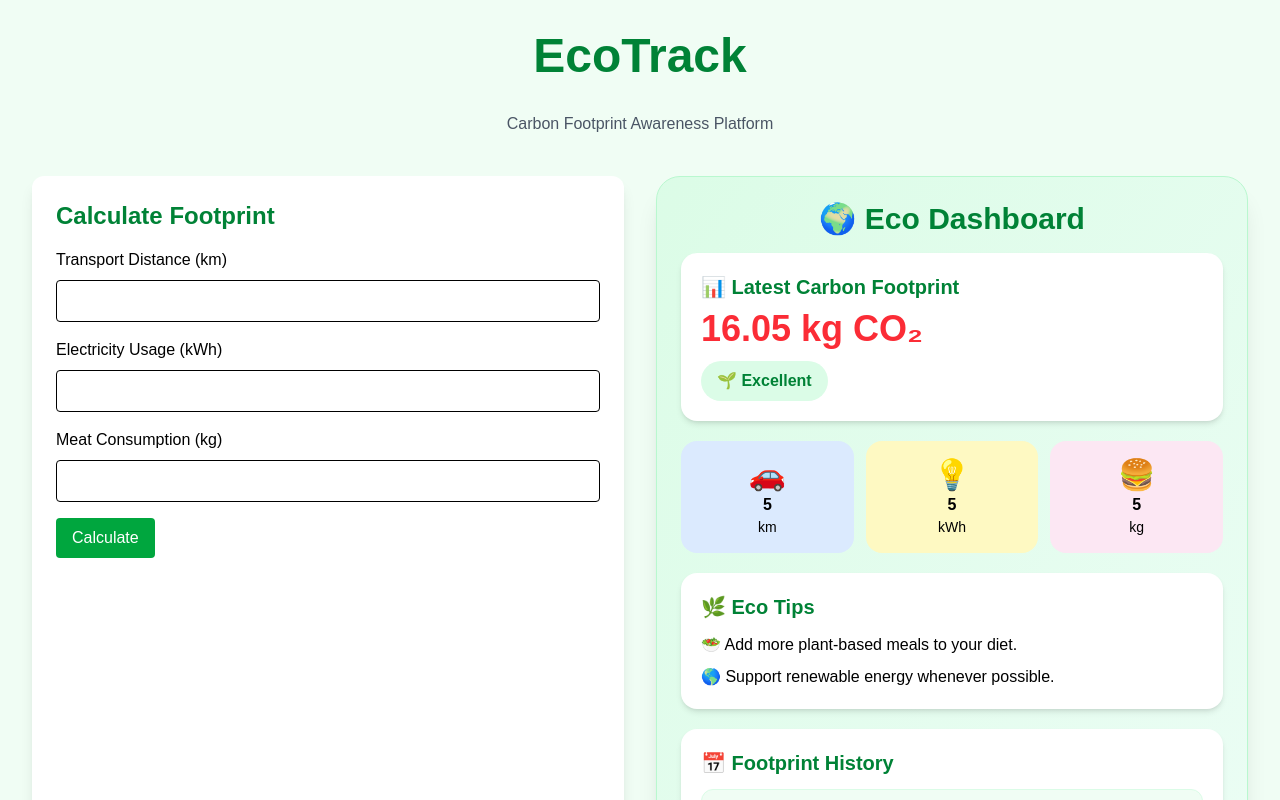
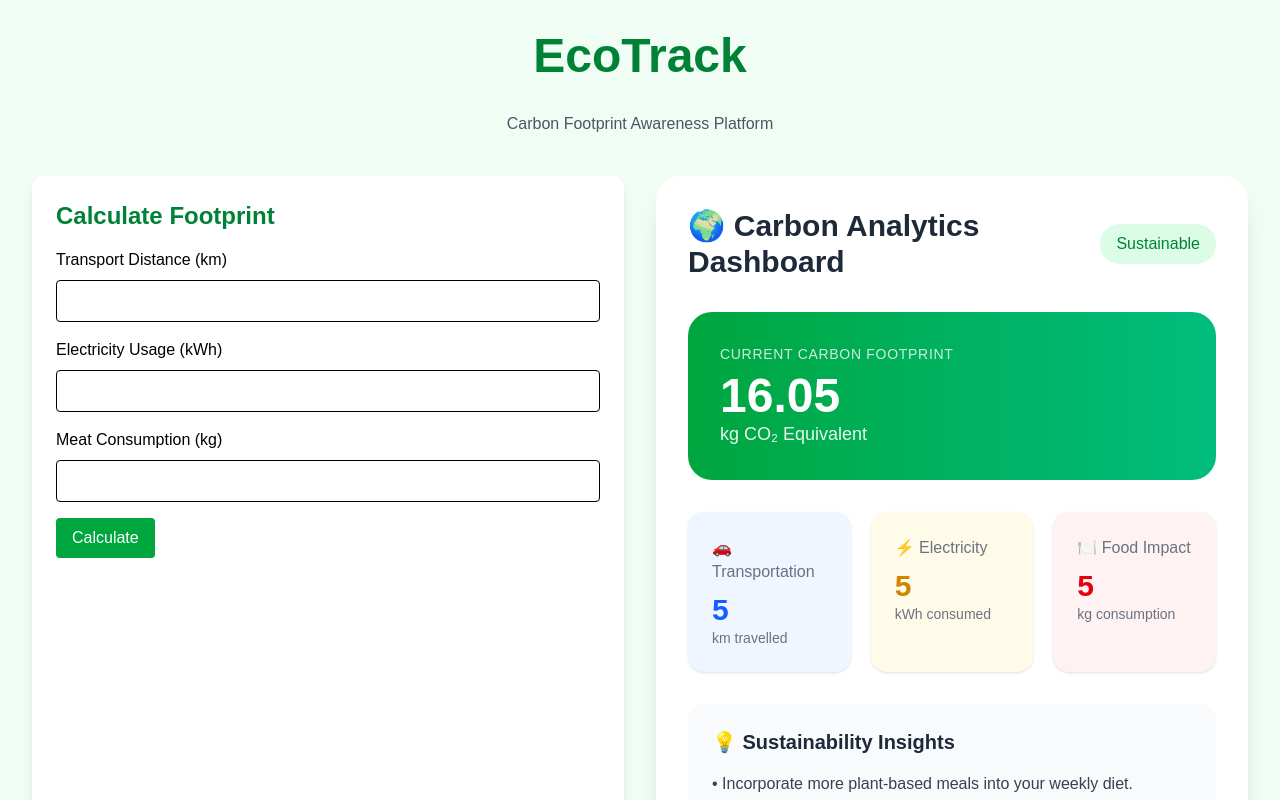
Before and after one commit to varsha-valavan/ecotrack-carbon-footprint, a React (Vite) app: page / in a window 1280 px wide. Both pictures are taken after typing "5", "5", "5" into the empty fields and a click on the button "Calculate". Shown: the top 800 px of the page. Built offline with nearby package versions, Linux system fonts and the light colour scheme.

Commit message:
Restore EcoTrack functionality

```diff
--- a/src/Components/Dashboard.jsx
+++ b/src/Components/Dashboard.jsx
@@ -4,90 +4,150 @@ function Dashboard({ entries, clearHistory }) {
       ? entries[entries.length - 1]
       : null;
 
-  const getStatus = () => {
-    if (!latest) return "";
-
-    if (latest.total < 20) return "🌱 Excellent";
-    if (latest.total < 50) return "🌿 Moderate";
-    return "🔥 High";
+  const getStatus = (value) => {
+    if (value < 20)
+      return {
+        text: "Sustainable",
+        color: "bg-green-100 text-green-700",
       };
 
+    if (value < 50)
+      return {
+        text: "Moderate",
+        color: "bg-yellow-100 text-yellow-700",
+      };
+
+    return {
+      text: "High Impact",
+      color: "bg-red-100 text-red-700",
+    };
+  };
+
+  if (!latest) {
     return (
-    <div className="bg-gradient-to-br from-green-100 to-emerald-50 p-6 rounded-3xl shadow-xl border border-green-200">
-      <h2 className="text-3xl font-bold text-center text-green-700 mb-4">
-        🌍 Eco Dashboard
+      <div className="bg-white rounded-3xl shadow-xl p-8">
+        <h2 className="text-3xl font-bold text-gray-800 mb-6">
+          🌍 Carbon Analytics Dashboard
         </h2>
 
-      {entries.length === 0 ? (
-        <div className="text-center py-10">
-          <div className="text-6xl mb-3">🐣</div>
-          <p className="text-gray-600 text-lg">
-            No records yet.
-          </p>
-          <p className="text-sm text-gray-500">
-            Start calculating your carbon footprint!
+        <div className="flex flex-col items-center justify-center h-80">
+          <div className="text-6xl mb-4">🌱</div>
+
+          <h3 className="text-xl font-semibold text-gray-700">
+            No Data Available
+          </h3>
+
+          <p className="text-gray-500 mt-2">
+            Start by calculating your carbon footprint.
           </p>
         </div>
-      ) : (
-        <>
-          {/* Latest Footprint Card */}
-          <div className="bg-white rounded-2xl shadow-md p-5 mb-5">
-            <h3 className="text-xl font-bold mb-2 text-green-700">
-              📊 Latest Carbon Footprint
+      </div>
+    );
+  }
+
+  const status = getStatus(Number(latest.total));
+
+  return (
+    <div className="bg-white rounded-3xl shadow-xl p-8">
+      {/* Header */}
+      <div className="flex justify-between items-center mb-8">
+        <h2 className="text-3xl font-bold text-gray-800">
+          🌍 Carbon Analytics Dashboard
+        </h2>
+
+        <span
+          className={`px-4 py-2 rounded-full font-medium ${status.color}`}
+        >
+          {status.text}
+        </span>
+      </div>
+
+      {/* Carbon Score */}
+      <div className="bg-gradient-to-r from-green-600 to-emerald-500 rounded-3xl p-8 text-white mb-8">
+        <p className="uppercase text-sm tracking-wider opacity-80">
+          Current Carbon Footprint
+        </p>
+
+        <h1 className="text-5xl font-bold mt-2">
+          {latest.total}
+        </h1>
+
+        <p className="text-lg opacity-90">
+          kg CO₂ Equivalent
+        </p>
+      </div>
+
+      {/* Statistics */}
+      <div className="grid md:grid-cols-3 gap-5 mb-8">
+        <div className="bg-blue-50 rounded-2xl p-6 shadow-sm">
+          <p className="text-gray-500 mb-2">
+            🚗 Transportation
+          </p>
+
+          <h3 className="text-3xl font-bold text-blue-600">
+            {latest.transport}
           </h3>
 
-            <p className="text-4xl font-bold text-red-500">
-              {latest.total} kg CO₂
+          <p className="text-sm text-gray-500">
+            km travelled
+          </p>
+        </div>
+
+        <div className="bg-yellow-50 rounded-2xl p-6 shadow-sm">
+          <p className="text-gray-500 mb-2">
+            ⚡ Electricity
           </p>
 
-            <div className="mt-3 inline-block bg-green-100 text-green-700 px-4 py-2 rounded-full font-semibold">
-              {getStatus()}
+          <h3 className="text-3xl font-bold text-yellow-600">
+            {latest.electricity}
+          </h3>
+
+          <p className="text-sm text-gray-500">
+            kWh consumed
+          </p>
+        </div>
+
+        <div className="bg-red-50 rounded-2xl p-6 shadow-sm">
+          <p className="text-gray-500 mb-2">
+            🍽️ Food Impact
+          </p>
+
+          <h3 className="text-3xl font-bold text-red-600">
+            {latest.food}
+          </h3>
+
+          <p className="text-sm text-gray-500">
+            kg consumption
+          </p>
         </div>
       </div>
 
-          {/* Cute Stats */}
-          <div className="grid grid-cols-3 gap-3 mb-5">
-            <div className="bg-blue-100 p-4 rounded-2xl text-center">
-              <div className="text-3xl">🚗</div>
-              <p className="font-bold">{latest.transport}</p>
-              <p className="text-sm">km</p>
-            </div>
-
-            <div className="bg-yellow-100 p-4 rounded-2xl text-center">
-              <div className="text-3xl">💡</div>
-              <p className="font-bold">{latest.electricity}</p>
-              <p className="text-sm">kWh</p>
-            </div>
-
-            <div className="bg-pink-100 p-4 rounded-2xl text-center">
-              <div className="text-3xl">🍔</div>
-              <p className="font-bold">{latest.food}</p>
-              <p className="text-sm">kg</p>
-            </div>
-          </div>
-
-          {/* Recommendations */}
-          <div className="bg-white rounded-2xl shadow-md p-5 mb-5">
-            <h3 className="text-xl font-bold text-green-700 mb-3">
-              🌿 Eco Tips
+      {/* Sustainability Insights */}
+      <div className="bg-gray-50 rounded-2xl p-6 mb-8">
+        <h3 className="text-xl font-semibold text-gray-800 mb-4">
+          💡 Sustainability Insights
         </h3>
 
-            <ul className="space-y-2">
+        <ul className="space-y-3 text-gray-700">
           {latest.transport > 20 && (
             <li>
-                  🚲 Try cycling, walking or public transport.
+              • Consider public transport, cycling, or
+              carpooling to reduce emissions.
             </li>
           )}
 
           {latest.electricity > 10 && (
             <li>
-                  💡 Switch off unused appliances and use LEDs.
+              • Reduce electricity usage by switching
+              to LED lighting and energy-efficient
+              appliances.
             </li>
           )}
 
           {latest.food > 2 && (
             <li>
-                  🥗 Add more plant-based meals to your diet.
+              • Incorporate more plant-based meals into
+              your weekly diet.
             </li>
           )}
 
@@ -95,53 +155,61 @@ function Dashboard({ entries, clearHistory }) {
             latest.electricity <= 10 &&
             latest.food <= 2 && (
               <li>
-                    🌟 Amazing! Your lifestyle is eco-friendly.
+                • Excellent sustainability performance.
+                Keep maintaining eco-friendly habits.
               </li>
             )}
 
           <li>
-                🌎 Support renewable energy whenever possible.
+            • Support renewable energy and sustainable
+            lifestyle choices whenever possible.
           </li>
         </ul>
       </div>
 
       {/* History */}
-          <div className="bg-white rounded-2xl shadow-md p-5">
-            <h3 className="text-xl font-bold text-green-700 mb-3">
-              📅 Footprint History
+      <div>
+        <div className="flex justify-between items-center mb-4">
+          <h3 className="text-xl font-semibold text-gray-800">
+            📈 Activity History
           </h3>
 
-            <div className="max-h-56 overflow-y-auto">
+          <button
+            onClick={clearHistory}
+            className="bg-red-500 hover:bg-red-600 text-white px-4 py-2 rounded-lg transition"
+          >
+            Clear Data
+          </button>
+        </div>
+
+        <div className="space-y-3 max-h-64 overflow-y-auto">
           {entries
             .slice()
             .reverse()
             .map((entry, index) => (
               <div
                 key={index}
-                    className="bg-green-50 border border-green-100 p-3 rounded-xl mb-2"
+                className="border border-gray-200 rounded-xl p-4 flex justify-between items-center"
               >
-                    <div className="flex justify-between">
-                      <span>🌱 {entry.total} kg CO₂</span>
+                <div>
+                  <p className="font-semibold text-gray-800">
+                    {entry.total} kg CO₂
+                  </p>
+
+                  <p className="text-sm text-gray-500">
+                    Transport: {entry.transport} km |
+                    Electricity: {entry.electricity} kWh |
+                    Food: {entry.food} kg
+                  </p>
+                </div>
+
                 <span className="text-xs text-gray-500">
                   {entry.date}
                 </span>
               </div>
-                  </div>
             ))}
         </div>
       </div>
-
-          {/* Clear Button */}
-          <div className="text-center mt-6">
-            <button
-              onClick={clearHistory}
-              className="bg-red-500 hover:bg-red-600 text-white px-6 py-3 rounded-full shadow-lg transition"
-            >
-              🗑️ Clear History
-            </button>
-          </div>
-        </>
-      )}
     </div>
   );
 }
```
Lines whose indentation alone changed are shown as unchanged.
